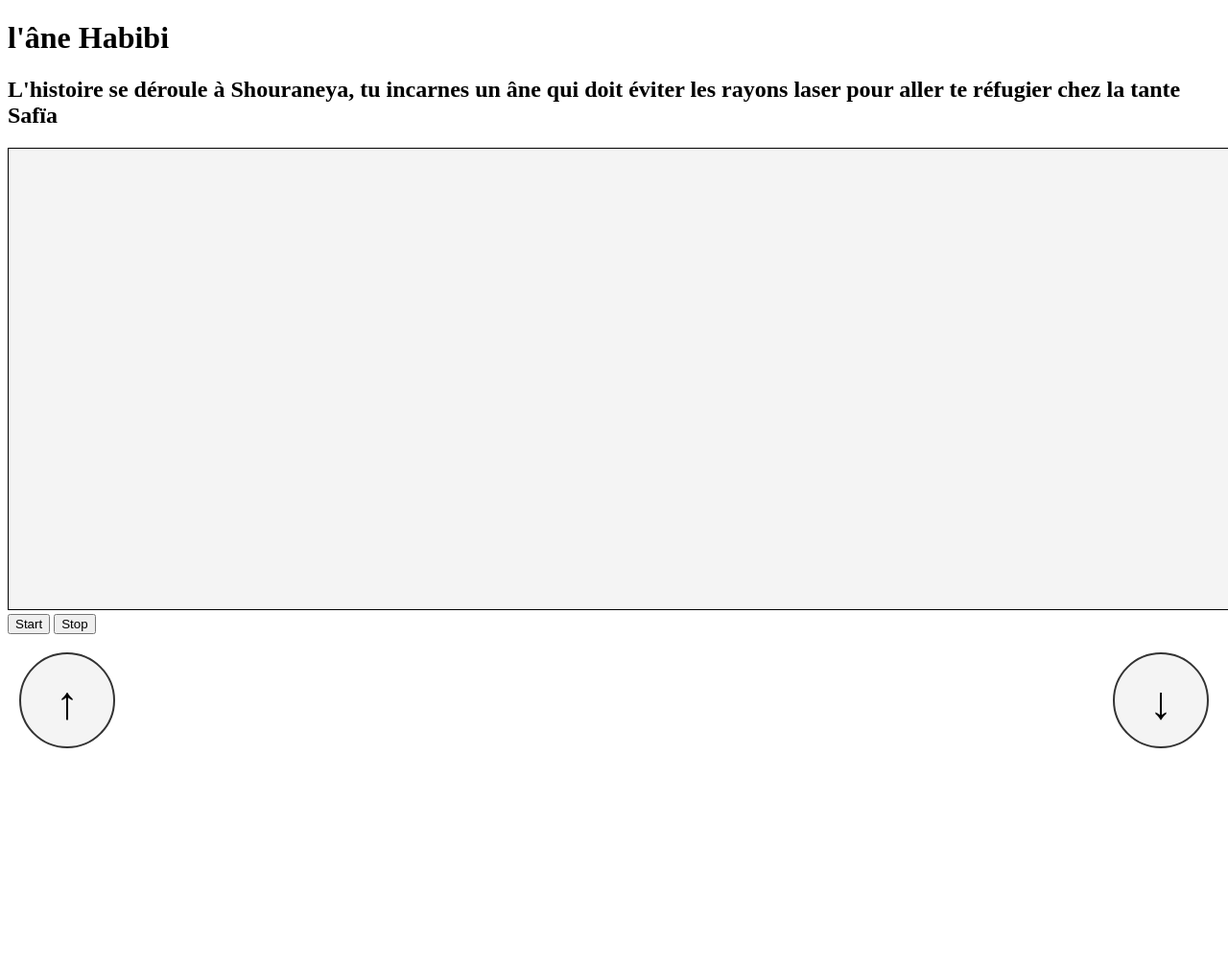
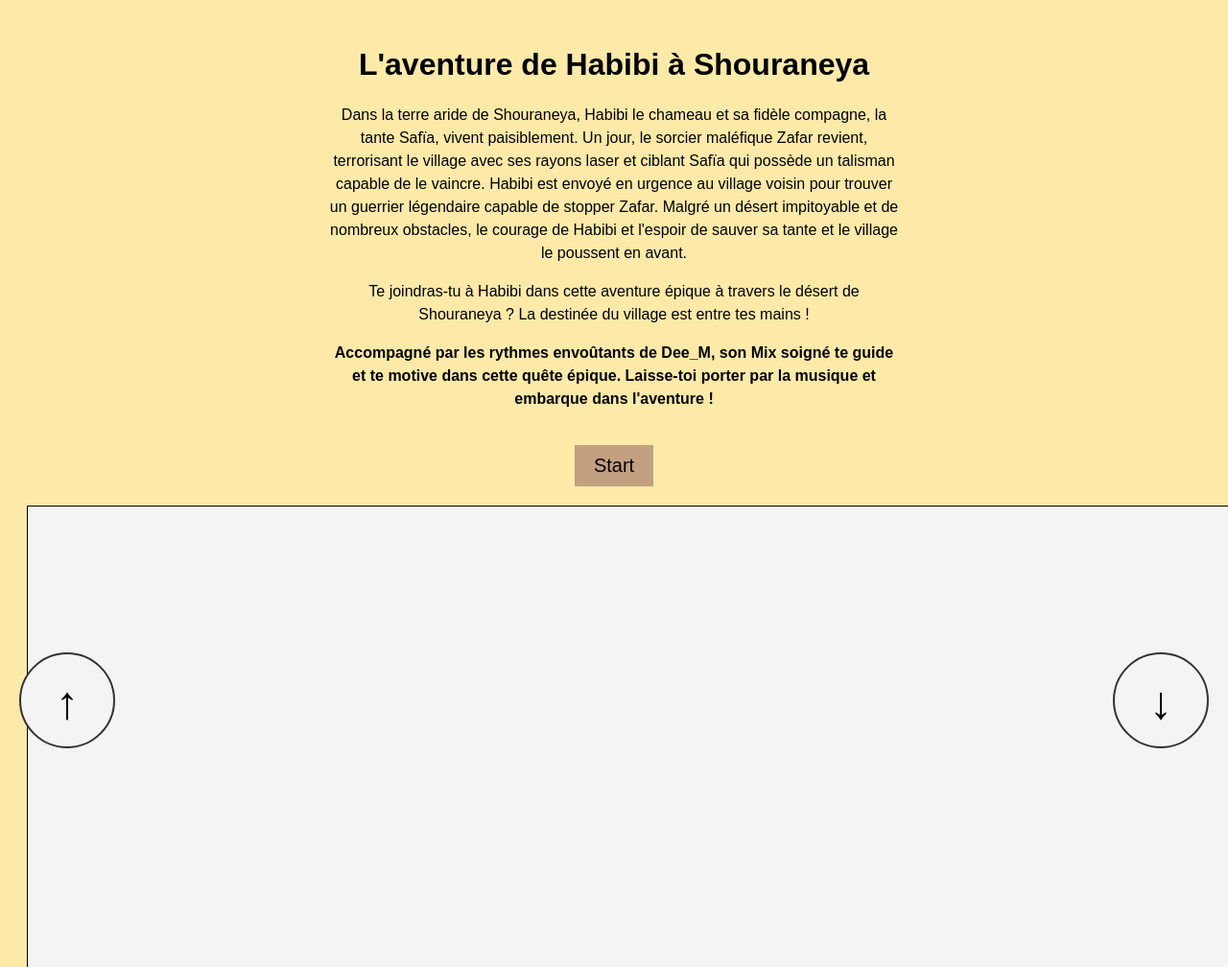
Before and after one commit to jonjonrebas/Habibi, a plain HTML site: page index.html in a window 1280 px wide. Shown: the top 1008 px of the page at 96% size. Before the commit the page ends 800 px from the top, so only its background shows below. Drawn offline with Linux system fonts and the light colour scheme.

Commit message:
Update index.html

```diff
--- a/index.html
+++ b/index.html
@@ -3,8 +3,32 @@
 <head>
     <meta charset="UTF-8">
     <meta name="viewport" content="width=device-width, initial-scale=1.0">
-    <title>un bon plat de fouls</title>
+    <title>L'aventure de Habibi à Shouraneya</title>
     <style>
+        body {
+            font-family: Arial, sans-serif;
+            background-color: #FDEAA8;
+            text-align: center;
+            padding: 20px;
+        }
+        .story {
+            max-width: 600px;
+            margin: 0 auto;
+            font-size: 16px;
+            line-height: 1.5;
+        }
+        .start-button {
+            font-size: 20px;
+            padding: 10px 20px;
+            margin: 20px;
+            background-color: #C2A080;
+            border: none;
+            cursor: pointer;
+            transition: 0.3s;
+        }
+        .start-button:hover {
+            background-color: #A08060;
+        }
         canvas {
             border: 1px solid black;
             background-color: #f4f4f4;
@@ -30,11 +54,22 @@
     </style>
 </head>
 <body>
-    <h1>l'âne Habibi</h1>
-    <h2>L'histoire se déroule à Shouraneya, tu incarnes un âne qui doit éviter les rayons laser pour aller te réfugier chez la tante Safïa</h2>
+    <h1>L'aventure de Habibi à Shouraneya</h1>
+    <div class="story">
+        <p>Dans la terre aride de Shouraneya, Habibi le chameau et sa fidèle compagne, la tante Safïa, vivent paisiblement. Un jour, le sorcier maléfique Zafar revient, terrorisant le village avec ses rayons laser et ciblant Safïa qui possède un talisman capable de le vaincre. Habibi est envoyé en urgence au village voisin pour trouver un guerrier légendaire capable de stopper Zafar. Malgré un désert impitoyable et de nombreux obstacles, le courage de Habibi et l'espoir de sauver sa tante et le village le poussent en avant.</p>
+        <!-- Continue the story here -->
+        <p>Te joindras-tu à Habibi dans cette aventure épique à travers le désert de Shouraneya ? La destinée du village est entre tes mains !</p>
+        <p><strong>Accompagné par les rythmes envoûtants de Dee_M, son Mix soigné te guide et te motive dans cette quête épique. Laisse-toi porter par la musique et embarque dans l'aventure !</strong></p>
+    </div>
+    <button class="start-button" onclick="startGame()">Start</button>
     <canvas id="gameCanvas" width="800" height="400"></canvas>
-    <button onclick="startGame()">Start</button>
-    <button onclick="stopGame()">Stop</button>
+    <button id="moveUp" ontouchstart="startMoving('up')" ontouchend="stopMoving()">↑</button>
+    <button id="moveDown" ontouchstart="startMoving('down')" ontouchend="stopMoving()">↓</button>
+    <audio id="gameMusic" loop>
+        <source src="Ending_Spring_Mix_II_(part 1)_Dee_M.mp3" type="audio/mpeg">
+        Votre navigateur ne supporte pas l'audio.
+    </audio>
+    <script src="courseinfnie.js"></script>
     <script>
         function resizeCanvas() {
             const canvas = document.getElementById('gameCanvas');
@@ -46,8 +81,5 @@
         window.addEventListener('resize', resizeCanvas);
         window.addEventListener('load', resizeCanvas);
     </script>
-    <button id="moveUp" ontouchstart="startMoving('up')" ontouchend="stopMoving()">↑</button>
-    <button id="moveDown" ontouchstart="startMoving('down')" ontouchend="stopMoving()">↓</button>
-    <script src="courseinfnie.js"></script>
 </body>
 </html>
```
